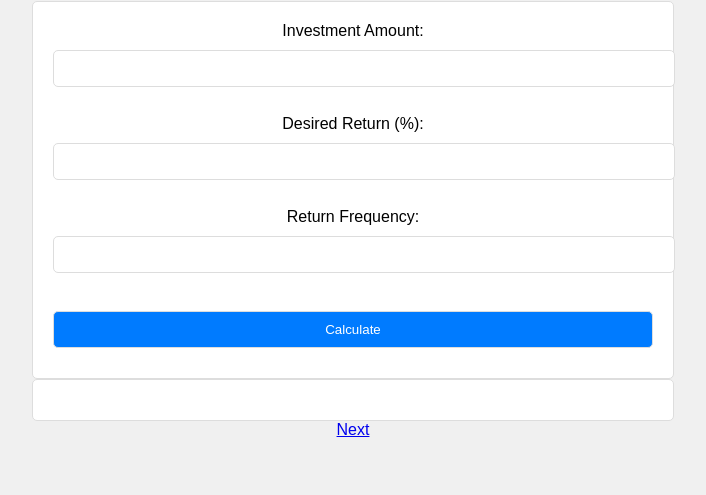
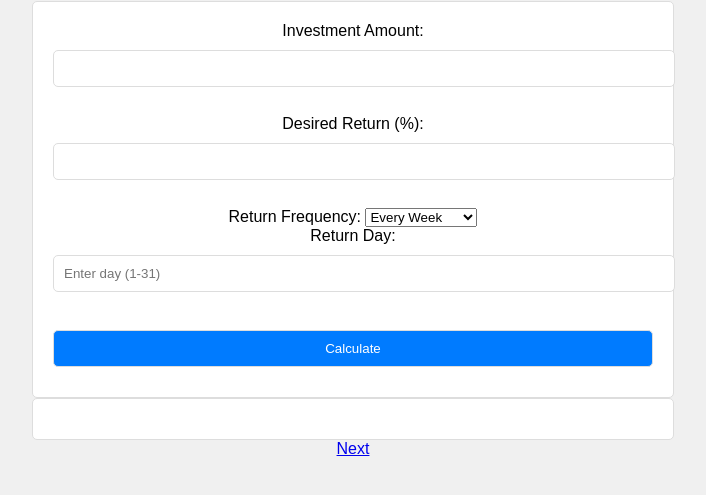
Before and after one commit to ferozaadams/RIO-calculator, a plain HTML site: page index.html in a window 1280 px wide. Shown: the part 79-574 px from the top of the page, without its empty margins (287-993 px from the left). Drawn offline with Linux system fonts and the light colour scheme.

Commit message:
Update index.html

```diff
--- a/index.html
+++ b/index.html
@@ -13,7 +13,14 @@
         <input type="number" id="desiredReturn"><br>
 
         <label for="returnFrequency">Return Frequency:</label>
-        <input type="number" id="returnFrequency"><br>
+        <select id="returnFrequency">
+            <option value="weekly">Every Week</option>
+            <option value="bi-weekly">Every 2 Weeks</option>
+            <option value="monthly">Every Month</option>
+        </select><br>
+
+        <label for="returnDay">Return Day:</label>
+        <input type="number" id="returnDay" placeholder="Enter day (1-31)"><br>
 
         <button onclick="calculateROI()">Calculate</button>
     </div>
```
